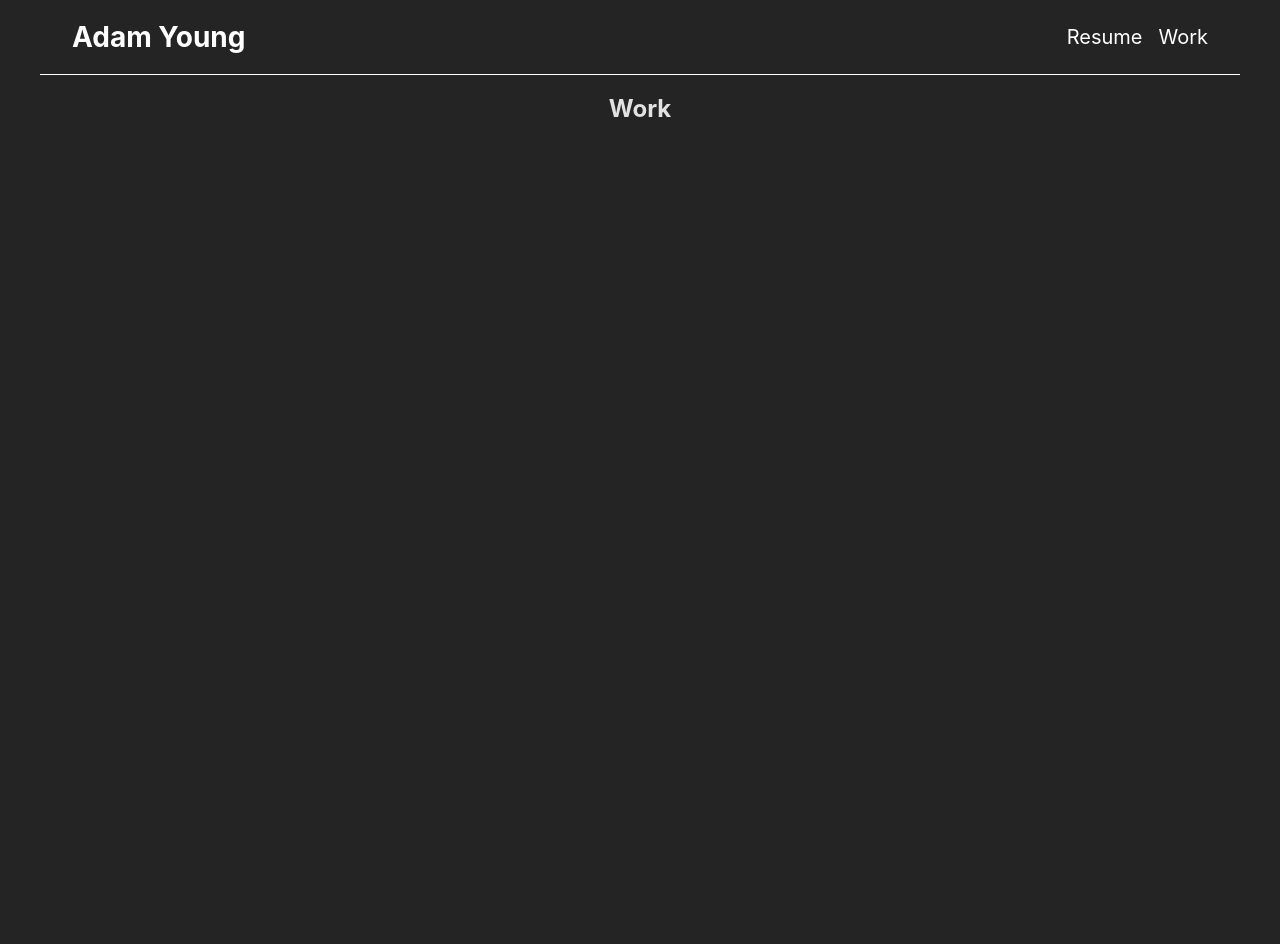
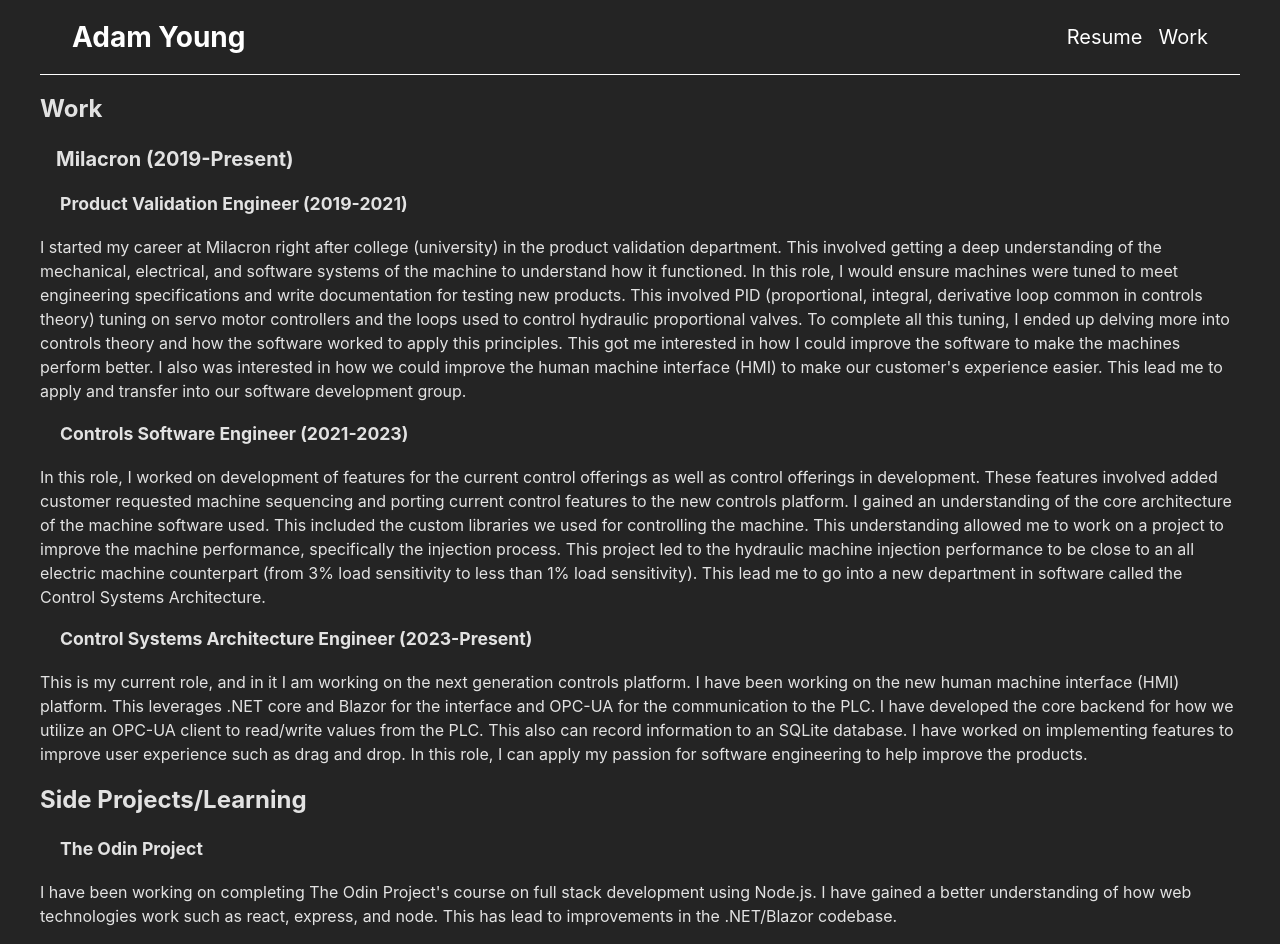
Before and after one commit to Adonuu/portfolio, a React (Vite) app: page /work in a window 1280 px wide. Before the commit the page ends 800 px from the top, so only its background shows below. Built offline with nearby package versions, Linux system fonts and the light colour scheme.

Commit message:
initial commit of work highlights

```diff
--- a/src/layout.css
+++ b/src/layout.css
@@ -11,3 +11,8 @@
     font-size: 1.25rem;
     padding-left: 1rem;
 }
+
+.main-content > h3 {
+    font-size: 1.1rem;
+    padding-left: 1.25rem;
+}
--- a/src/pages/work.jsx
+++ b/src/pages/work.jsx
@@ -2,6 +2,47 @@
     return (
       <>
         <h1>Work</h1>
+        <h2>Milacron (2019-Present)</h2>
+        <h3>Product Validation Engineer (2019-2021)</h3>
+        <p>
+          I started my career at Milacron right after college (university) in the product validation department.
+          This involved getting a deep understanding of the mechanical, electrical, and software systems of the machine to understand how it functioned.
+          In this role, I would ensure machines were tuned to meet engineering specifications and write documentation for testing new products.
+          This involved PID (proportional, integral, derivative loop common in controls theory) tuning on servo motor controllers and the loops used to control hydraulic proportional valves.
+          To complete all this tuning, I ended up delving more into controls theory and how the software worked to apply this principles.
+          This got me interested in how I could improve the software to make the machines perform better.
+          I also was interested in how we could improve the human machine interface (HMI) to make our customer&apos;s experience easier.
+          This lead me to apply and transfer into our software development group.
+        </p>
+        <h3>Controls Software Engineer (2021-2023)</h3>
+        <p>
+          In this role, I worked on development of features for the current control offerings as well as control offerings in development.
+          These features involved added customer requested machine sequencing and porting current control features to the new controls platform.
+          I gained an understanding of the core architecture of the machine software used.
+          This included the custom libraries we used for controlling the machine.
+          This understanding allowed me to work on a project to improve the machine performance, specifically the injection process.
+          This project led to the hydraulic machine injection performance to be close to an all electric machine counterpart (from 3% load sensitivity to less than 1% load sensitivity).
+          This lead me to go into a new department in software called the Control Systems Architecture.
+        </p>
+        <h3>Control Systems Architecture Engineer (2023-Present)</h3>
+        <p>
+          This is my current role, and in it I am working on the next generation controls platform.
+          I have been working on the new human machine interface (HMI) platform.
+          This leverages .NET core and Blazor for the interface and OPC-UA for the communication to the PLC.
+          I have developed the core backend for how we utilize an OPC-UA client to read/write values from the PLC.
+          This also can record information to an SQLite database.
+          I have worked on implementing features to improve user experience such as drag and drop.
+          In this role, I can apply my passion for software engineering to help improve the products.
+        </p>
+        <h1>Side Projects/Learning</h1>
+        <h3>
+          The Odin Project
+        </h3>
+        <p>
+          I have been working on completing The Odin Project&apos;s course on full stack development using Node.js.
+          I have gained a better understanding of how web technologies work such as react, express, and node.
+          This has lead to improvements in the .NET/Blazor codebase.
+        </p>
       </>
     );
   }
```
